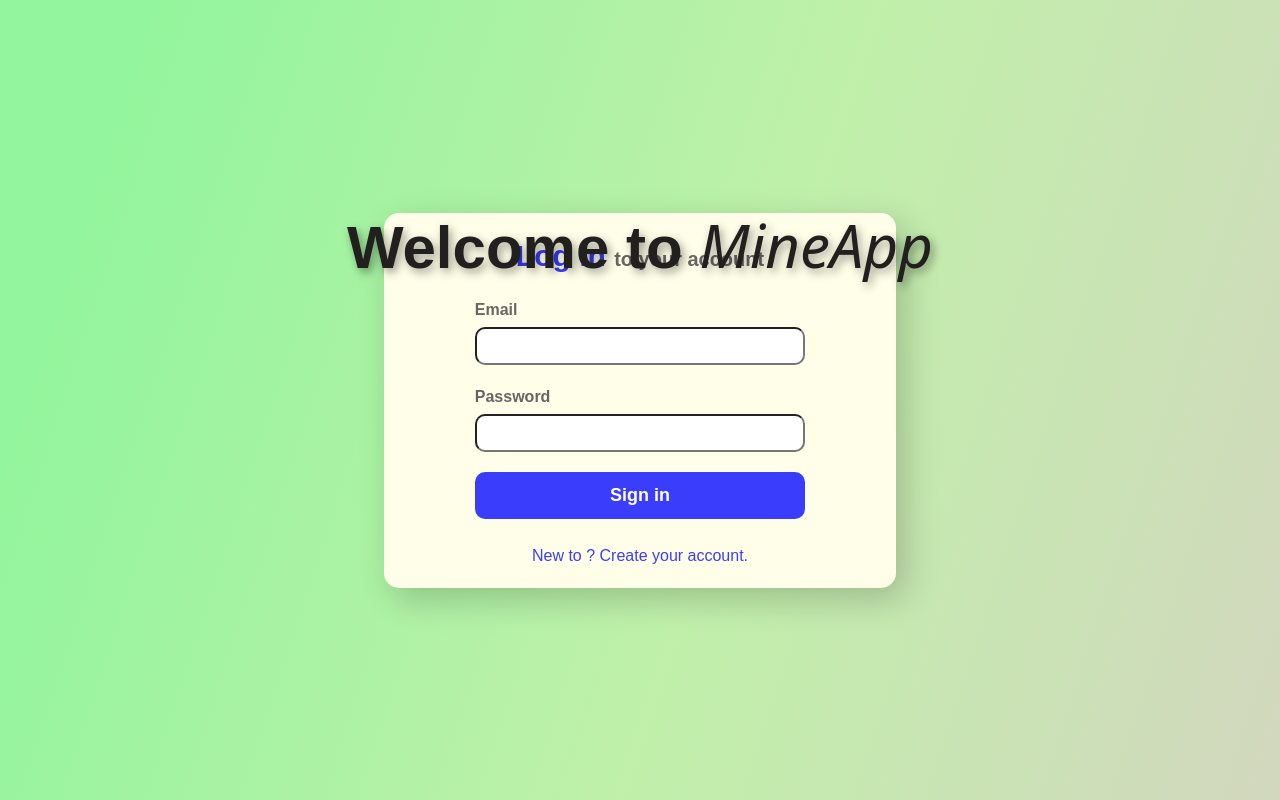
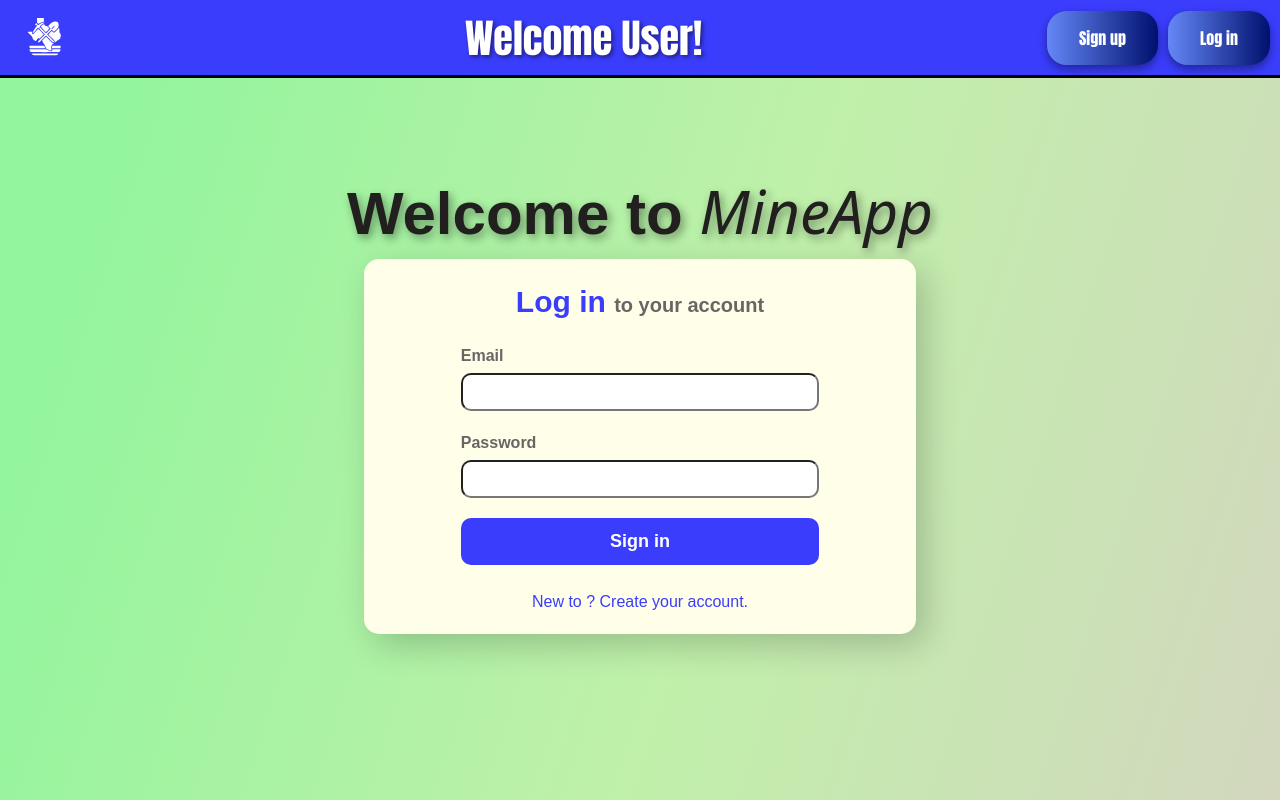
Before and after one commit to saadkhairullah/TXUML, a Next.js app in the folder tx-uml/: page /login in a window 1280 px wide. Built offline with nearby package versions, Linux system fonts and the light colour scheme; a web font is replaced by a local one.

Commit message:
added a global header in layout.tsx, designed new header

```diff
--- a/tx-uml/app/components/landingpage/Header.module.css
+++ b/tx-uml/app/components/landingpage/Header.module.css
@@ -7,6 +7,11 @@
   text-align: center;
   font-weight: bold;
   font-family: "Rubik", sans-serif;
+  position: fixed;
+  top: 0;
+  left: 0;
+  right: 0;
+  z-index: 1000;
 }
 
 .title {
--- /dev/null
+++ b/tx-uml/app/components/landingpage/newHeader.css
@@ -0,0 +1,53 @@
+.new-header {
+  position: fixed;
+  width: 100%;
+  background-color: #3a3dfc;
+  padding: 5px 20px; /* Add horizontal padding */
+  height: 65px;
+  z-index: 10000;
+  display: flex;
+  justify-content: space-between; /* Left and right alignment */
+  align-items: center;
+  border-bottom: 3px solid rgb(0, 0, 0);
+}
+
+.nav-links {
+  display: flex;
+  gap: 10px; /* spacing between links */
+  margin-right: 30px;
+}
+
+.signin, .signup {
+  font-family: Impact, Haettenschweiler, 'Arial Narrow Bold', sans-serif;
+  border-radius: 20px;
+  background-image: linear-gradient(to right, #6587f6 0%, #00106e 100%);
+  border: none;
+  color: white;
+  padding: 15px 32px;
+  /* font-size: 16px; */
+  cursor: pointer;
+  text-decoration: none;
+  /* transition: color 0.3s; */
+font-size: 1rem;
+  transition: transform 0.3s ease, background-color 0.3s ease;
+box-shadow: 0 4px 8px rgba(0, 0, 0, 0.4);
+font-weight: 600;
+}
+
+.signin:hover, .signup:hover {
+   opacity: 0.6;  /* slightly dim the button */
+  transition: opacity 0.3s ease;
+  transform: scale(1.1);
+}
+
+.logo {
+translate: -25px 8px;
+
+}
+.welcome-header{
+font-size: 40px;
+  font-weight: bold;
+  font-family: Impact, Haettenschweiler, 'Arial Narrow Bold', sans-serif;
+  color: white;
+text-shadow: 2px 2px 4px rgba(0, 0, 0, 0.5);
+}
--- /dev/null
+++ b/tx-uml/app/components/landingpage/newHeader.tsx
@@ -0,0 +1,21 @@
+import React from 'react'
+import './newHeader.css'
+import Link from 'next/link';
+import Image from 'next/image'
+
+const NewHeader = () => {
+  return (
+<div className="new-header">
+      <Link href="/" id="logo" className="logo">
+        <Image src="/images/TXUML-logo.svg" alt="Logo" width={100} height={60} />
+      </Link>
+      <header className="welcome-header">Welcome User!</header>
+      <div className="nav-links">
+        <Link href="/signup" id="signup" className="signup">Sign up</Link>
+        <Link href="/login" id="signin" className="signin">Log in</Link>
+      </div>
+    </div>
+  )
+}
+
+export default NewHeader
--- a/tx-uml/app/components/map/legend.css
+++ b/tx-uml/app/components/map/legend.css
@@ -1,6 +1,6 @@
 .LegendConatiner {
     position: absolute;
-    top: 24px;
+    top: 94px;
     left: 24px;
     background: rgba(255,255,255,0.95);
     border-radius: 8px;
--- a/tx-uml/app/components/map/map.css
+++ b/tx-uml/app/components/map/map.css
@@ -1,8 +1,8 @@
 .map-container{
 height: 100%;
 display: flex;
-/* overflow: hidden;
-position: absolute; */
+/* overflow: hidden; */
+position: relative;
 
 }
  .mapboxgl-popup {
--- a/tx-uml/app/layout.tsx
+++ b/tx-uml/app/layout.tsx
@@ -1,3 +1,6 @@
+import React from 'react';
+import NewHeader from './components/landingpage/newHeader';
+
 export default function RootLayout({
   children,
 }: Readonly<{
@@ -6,6 +9,7 @@
   return (
     <html lang="en">
       <body>
+        <NewHeader />
         {children}
       </body>
     </html>
--- a/tx-uml/app/login/page.tsx
+++ b/tx-uml/app/login/page.tsx
@@ -4,8 +4,8 @@
 const login = () => {
     //  pages"login page lives inside the two divs
   return (
-     <>
- <h1>Welcome to <span className="logo">MineApp</span></h1>
+     <div className="login-container">
+ <h1 className="form-header">Welcome to <span className="logo">MineApp</span></h1>
     <form action="/submit" className="join-form">
       <h2><span>Log in </span>to your account</h2>
       <div className="input-group">
@@ -21,7 +21,7 @@
       </div>
       <a href="/signup" className="register">New to ? Create your account.</a>
     </form>
-    </>
+    </div>
 
   )
 }
--- a/tx-uml/app/login/style.css
+++ b/tx-uml/app/login/style.css
@@ -3,7 +3,7 @@
 * {
   margin: 0;
   padding: 0;
-  box-sizing: border-box;
+  /* box-sizing: border-box; */
   font-size: 16px;
   font-family: "TikTok Sans", sans-serif;
   line-height: 1.5;
@@ -19,18 +19,26 @@
   font-size: 16px;
   min-height: 100vh;
 }
-
-body {
+.login-container {
   display: flex;
   flex-direction: column;
   align-items: center;
   justify-content: center;
   position: relative;
+  width: 100%;
+  height: 100vh;
 }
-h1 {
+body {
+  display: flex;
+  flex-direction: column;
+  /* align-items: center; */
+  /* justify-content: center; */
+  position: relative;
+}
+.form-header {
   font-size: 60px;
-  position: absolute;
-  top: 200px;
+  /* position: absolute;
+  top: 200px; */
   text-shadow: 3px 4px 10px rgba(0,0,0,0.4);
 }
 .join-form {
--- a/tx-uml/app/mapPage/page.tsx
+++ b/tx-uml/app/mapPage/page.tsx
@@ -4,6 +4,7 @@
 
 const mapPage = () => {
   return (
+
     <div style ={{height: '100vh'}}>
     <Map/>
     <Legend/>
--- a/tx-uml/app/page.tsx
+++ b/tx-uml/app/page.tsx
@@ -9,9 +9,10 @@
 
 const landingpage = () => {
   return (
+    <div>
    <div className={styles.wrapper}>
       <div className={styles.fadeIn}>
-        <Header />
+        {/* <Header /> */}
       </div>
       <div className={styles.fadeIn}>
         <Hero />
@@ -20,6 +21,7 @@
         <Buttons />
       </div>
     </div>
+    </div>
   )
 }
 
--- a/tx-uml/app/signup/style.css
+++ b/tx-uml/app/signup/style.css
@@ -3,14 +3,14 @@
 * {
   margin: 0;
   padding: 0;
-  box-sizing: border-box;
+  /* box-sizing: border-box; */
   font-size: 16px;
   font-family: "TikTok Sans", sans-serif;
   line-height: 1.5;
   --background-color: rgb(180, 235, 180);
   --text-color: #221f1f;
   --text-color2: #696565;
-  --primary-color: rgb(58, 61, 252);
+  --primary-color: #3a3dfc;
   --secondary-color: #ffffe9;
 }
 body {
@@ -19,18 +19,26 @@
   font-size: 16px;
   min-height: 100vh;
 }
-
-body {
+.login-container {
   display: flex;
   flex-direction: column;
   align-items: center;
   justify-content: center;
   position: relative;
+  width: 100%;
+  height: 100vh;
+}
+body {
+  display: flex;
+  flex-direction: column;
+  /* align-items: center;
+  justify-content: center; */
+  position: relative;
 }
 h1 {
   font-size: 60px;
-  position: absolute;
-  top: 200px;
+  /* position: absolute;
+  top: 200px; */
   text-shadow: 3px 4px 10px rgba(0,0,0,0.4);
 }
 .join-form {
@@ -124,3 +132,11 @@
     font-size: 60px;
     font-style: italic;
 }
+.signup-container {
+  display: flex;
+  flex-direction: column;
+  align-items: center;
+  justify-content: center;
+  min-height: 100vh;
+  background-color: var(--background-color);
+}
```
Also changed, not shown: tx-uml/app/signup/page.tsx (+7 -6 lines), tx-uml/public/images/TXUML-logo.svg (added).
